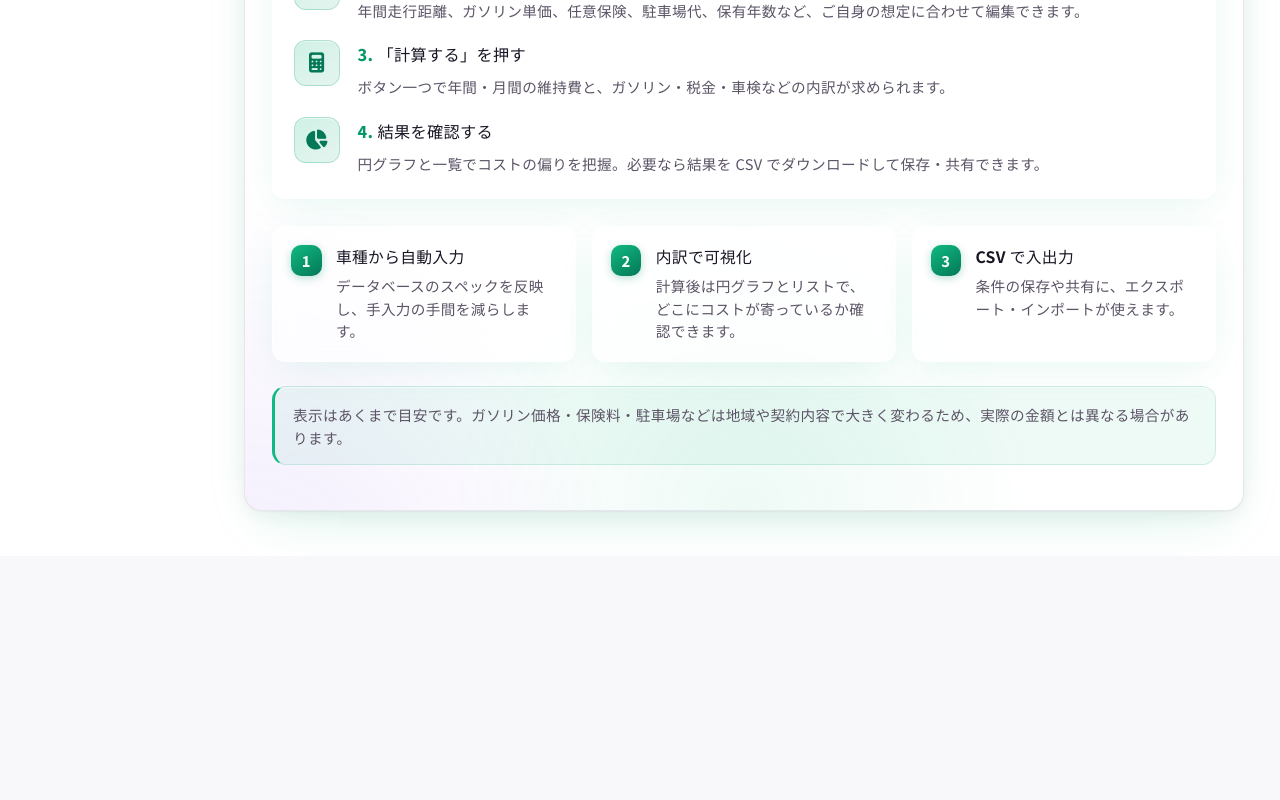
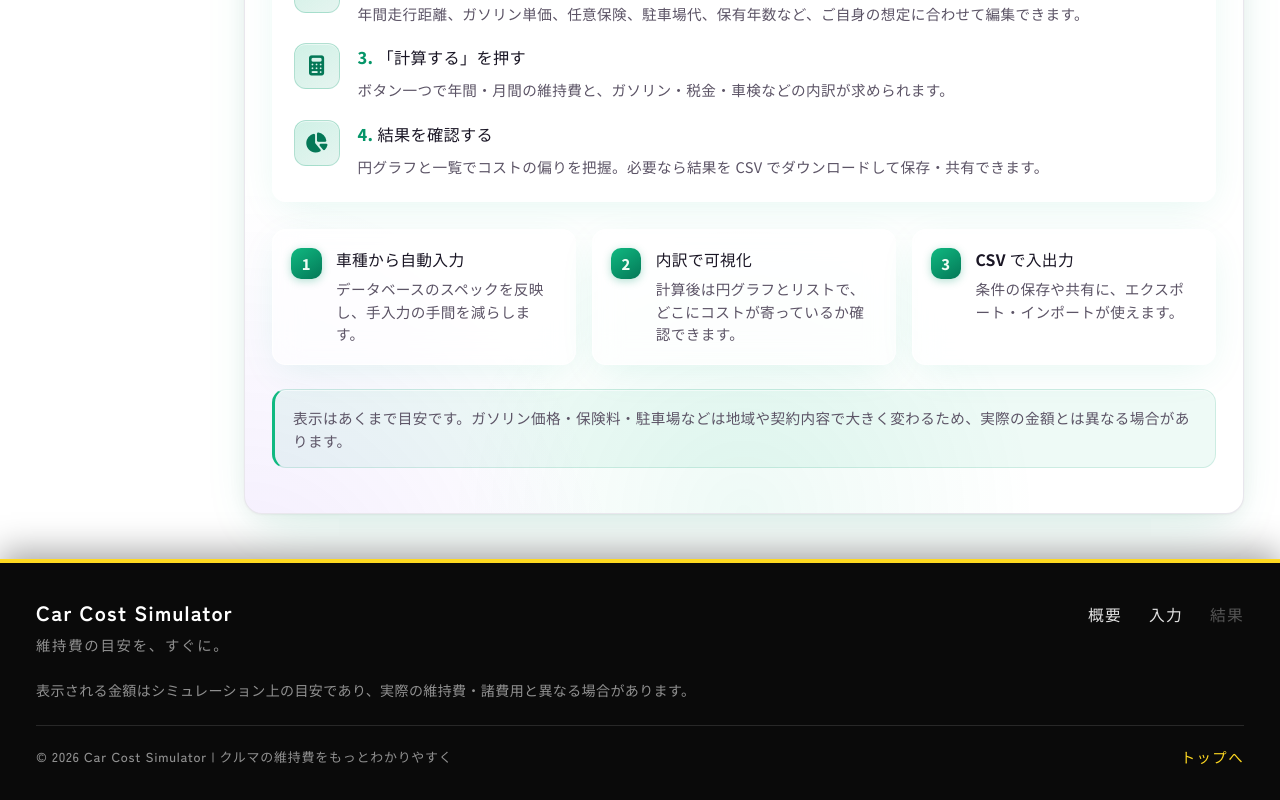
Before and after one commit to 3Da-design/car-cost-simulator, a React (Vite) app in the folder frontend/: page / in a window 1280 px wide. Shown: the part 958-1758 px from the top of the page. Before the commit the page ends 1514 px from the top, so only its background shows below. Built offline with nearby package versions, Linux system fonts and the light colour scheme; no server answers.

Commit message:
Update App

```diff
--- a/frontend/index.html
+++ b/frontend/index.html
@@ -6,7 +6,7 @@
     <meta name="viewport" content="width=device-width, initial-scale=1.0" />
     <link rel="preconnect" href="https://fonts.googleapis.com" />
     <link rel="preconnect" href="https://fonts.gstatic.com" crossorigin />
-    <link href="https://fonts.googleapis.com/css2?family=Noto+Sans+JP:wght@400;500;600;700;800&family=Outfit:wght@500;600;700&display=swap" rel="stylesheet" />
+    <link href="https://fonts.googleapis.com/css2?family=Noto+Sans+JP:wght@400;500;600;700;800&family=Outfit:wght@500;600;700&family=Zen+Kaku+Gothic+New:wght@500;700&display=swap" rel="stylesheet" />
     <title>車の維持費シミュレーター</title>
   </head>
   <body>
--- a/frontend/src/App.css
+++ b/frontend/src/App.css
@@ -1,4 +1,15 @@
+/* 左ナビ（.left-nav-list）とヘッダー／フッターの左端を一致させる */
+:root {
+  --spa-margin: 1rem;
+  --spa-pad-x: 1rem;
+  --layout-edge: calc(var(--spa-margin) + var(--spa-pad-x));
+}
+
 .app {
+  display: flex;
+  flex-direction: column;
+  flex: 1;
+  min-height: 100%;
   width: 100%;
   margin: 0 auto;
   padding: 0;
@@ -7,11 +18,13 @@
 }
 
 .spa-layout {
+  flex: 1;
   display: grid;
   grid-template-columns: minmax(132px, 190px) minmax(0, 1fr);
   gap: 1rem;
-  margin: 1rem;
-  padding: 1rem 1rem 1.5rem;
+  margin: var(--spa-margin);
+  padding: 1rem var(--spa-pad-x) 1.5rem;
+  min-height: 0;
 }
 
 .left-nav {
--- a/frontend/src/App.jsx
+++ b/frontend/src/App.jsx
@@ -1,7 +1,9 @@
 import { useState, useEffect, useRef } from 'react'
+import { flushSync } from 'react-dom'
 import './App.css'
 import { API_BASE } from './constants.js'
 import AppHeader from './components/AppHeader.jsx'
+import AppFooter from './components/AppFooter.jsx'
 import SimulatorIntro from './components/SimulatorIntro.jsx'
 import SimulatorInput from './components/SimulatorInput.jsx'
 import ResultSection from './components/ResultSection.jsx'
@@ -254,6 +256,21 @@ function App() {
     { key: 'result', label: '結果', icon: 'fa-chart-pie', disabled: !result },
   ]
 
+  const navigateToFooterSection = (view, sectionId) => {
+    const scrollTo = () => {
+      document.getElementById(sectionId)?.scrollIntoView({ behavior: 'smooth', block: 'start' })
+      window.history.replaceState(null, '', `#${sectionId}`)
+    }
+    if (activeView === view) {
+      window.requestAnimationFrame(scrollTo)
+      return
+    }
+    flushSync(() => {
+      setActiveView(view)
+    })
+    window.requestAnimationFrame(scrollTo)
+  }
+
   const renderMainContent = () => {
     if (activeView === 'intro') return <SimulatorIntro />
     if (activeView === 'input') {
@@ -342,6 +359,7 @@ function App() {
           {renderMainContent()}
         </section>
       </div>
+      <AppFooter hasResult={Boolean(result)} onNavigateToSection={navigateToFooterSection} />
     </div>
   )
 }
--- /dev/null
+++ b/frontend/src/components/AppFooter.css
@@ -0,0 +1,155 @@
+/* PLAYWORK (https://pwork.jp) のフッター帯を参考: ダーク背景・ブランドイエロー (#ffd921)・ Zen Kaku 系 */
+
+.app-footer {
+  --footer-bg: #0a0a0a;
+  --footer-text: rgba(255, 255, 255, 0.88);
+  --footer-muted: rgba(255, 255, 255, 0.55);
+
+  width: 100%;
+  margin-top: auto;
+  padding: 0;
+  font-family: 'Zen Kaku Gothic New', var(--sans);
+  background: var(--footer-bg);
+  color: var(--footer-text);
+  border-top: 4px solid var(--footer-accent, #ffd921);
+  box-shadow: 0 -8px 32px rgba(0, 0, 0, 0.35);
+}
+
+.app-footer-inner {
+  margin: 0;
+  padding: 2rem var(--layout-edge, 2rem) 1.75rem;
+  display: flex;
+  flex-direction: column;
+  gap: 1.25rem;
+}
+
+.app-footer-main {
+  display: flex;
+  flex-wrap: wrap;
+  align-items: flex-start;
+  justify-content: space-between;
+  gap: 1.5rem 2rem;
+}
+
+.app-footer-brand {
+  min-width: min(100%, 280px);
+}
+
+.app-footer-brand-name {
+  margin: 0 0 0.35rem;
+  font-size: clamp(1rem, 2.2vw, 1.15rem);
+  font-weight: 700;
+  letter-spacing: 0.06em;
+  line-height: 1.35;
+  color: #fff;
+}
+
+.app-footer-brand-tag {
+  margin: 0;
+  font-size: 0.8rem;
+  font-weight: 500;
+  letter-spacing: 0.12em;
+  color: var(--footer-muted);
+}
+
+.app-footer-nav-list {
+  list-style: none;
+  margin: 0;
+  padding: 0;
+  display: flex;
+  flex-wrap: wrap;
+  align-items: center;
+  gap: 0.35rem 1.5rem;
+}
+
+.app-footer-nav-link {
+  font: inherit;
+  font-size: 0.875rem;
+  font-weight: 700;
+  letter-spacing: 0.08em;
+  color: var(--footer-text);
+  text-decoration: none;
+  background: none;
+  border: none;
+  padding: 0;
+  cursor: pointer;
+  text-align: inherit;
+  transition:
+    color 0.2s ease,
+    opacity 0.2s ease;
+}
+
+button.app-footer-nav-link {
+  display: inline;
+}
+
+.app-footer-nav-link:hover:not(.is-disabled) {
+  color: var(--footer-accent, #ffd921);
+}
+
+.app-footer-nav-link.is-disabled {
+  opacity: 0.35;
+  cursor: not-allowed;
+}
+
+.app-footer-note {
+  margin: 0;
+  font-size: 0.78rem;
+  line-height: 1.65;
+  color: var(--footer-muted);
+  max-width: 48rem;
+}
+
+.app-footer-bottom {
+  display: flex;
+  flex-wrap: wrap;
+  align-items: center;
+  justify-content: space-between;
+  gap: 0.75rem 1rem;
+  padding-top: 1.1rem;
+  border-top: 1px solid rgba(255, 255, 255, 0.12);
+}
+
+.app-footer-copy {
+  margin: 0;
+  font-size: 0.72rem;
+  letter-spacing: 0.06em;
+  line-height: 1.5;
+  color: var(--footer-muted);
+  min-width: 0;
+  flex: 1 1 auto;
+}
+
+.app-footer-back {
+  font: inherit;
+  font-size: 0.8rem;
+  font-weight: 700;
+  letter-spacing: 0.1em;
+  color: var(--footer-accent, #ffd921);
+  text-decoration: none;
+  background: none;
+  border: none;
+  padding: 0;
+  cursor: pointer;
+  transition: opacity 0.2s ease;
+}
+
+button.app-footer-back {
+  display: inline;
+}
+
+.app-footer-back:hover {
+  opacity: 0.85;
+}
+
+@media (max-width: 640px) {
+  .app-footer-inner {
+    padding: 1.6rem var(--layout-edge, 2rem) 1.5rem;
+  }
+
+  .app-footer-nav-list {
+    gap: 0.5rem 1.1rem;
+  }
+}
+
+/* ライト/ダークの OS 設定に依存せず、常に PLAYWORK 風のダークフッターを維持 */
--- /dev/null
+++ b/frontend/src/components/AppFooter.jsx
@@ -0,0 +1,78 @@
+import './AppFooter.css'
+
+/**
+ * @param {{
+ *   hasResult?: boolean,
+ *   onNavigateToSection: (view: 'intro' | 'input' | 'result', sectionId: string) => void,
+ * }} props
+ */
+export default function AppFooter({ hasResult = false, onNavigateToSection }) {
+  const year = new Date().getFullYear()
+
+  return (
+    <footer className="app-footer" aria-label="サイト情報">
+      <div className="app-footer-inner">
+        <div className="app-footer-main">
+          <div className="app-footer-brand">
+            <p className="app-footer-brand-name">Car Cost Simulator</p>
+            <p className="app-footer-brand-tag">維持費の目安を、すぐに。</p>
+          </div>
+          <nav className="app-footer-nav" aria-label="ページ内">
+            <ul className="app-footer-nav-list">
+              <li>
+                <button
+                  type="button"
+                  className="app-footer-nav-link"
+                  onClick={() => onNavigateToSection('intro', 'sim-intro')}
+                >
+                  概要
+                </button>
+              </li>
+              <li>
+                <button
+                  type="button"
+                  className="app-footer-nav-link"
+                  onClick={() => onNavigateToSection('input', 'simulation-input')}
+                >
+                  入力
+                </button>
+              </li>
+              <li>
+                {hasResult ? (
+                  <button
+                    type="button"
+                    className="app-footer-nav-link"
+                    onClick={() => onNavigateToSection('result', 'simulation-result')}
+                  >
+                    結果
+                  </button>
+                ) : (
+                  <span className="app-footer-nav-link is-disabled" aria-disabled="true">
+                    結果
+                  </span>
+                )}
+              </li>
+            </ul>
+          </nav>
+        </div>
+
+        <p className="app-footer-note">
+          表示される金額はシミュレーション上の目安であり、実際の維持費・諸費用と異なる場合があります。
+        </p>
+
+        <div className="app-footer-bottom">
+          <p className="app-footer-copy">
+            © {year} Car Cost Simulator | クルマの維持費をもっとわかりやすく
+          </p>
+          <button
+            type="button"
+            className="app-footer-back"
+            onClick={() => onNavigateToSection('intro', 'sim-intro')}
+          >
+            トップへ
+          </button>
+        </div>
+      </div>
+    </footer>
+  )
+}
```
Also changed, not shown: frontend/src/components/AppHeader.css (+41 -73 lines).
